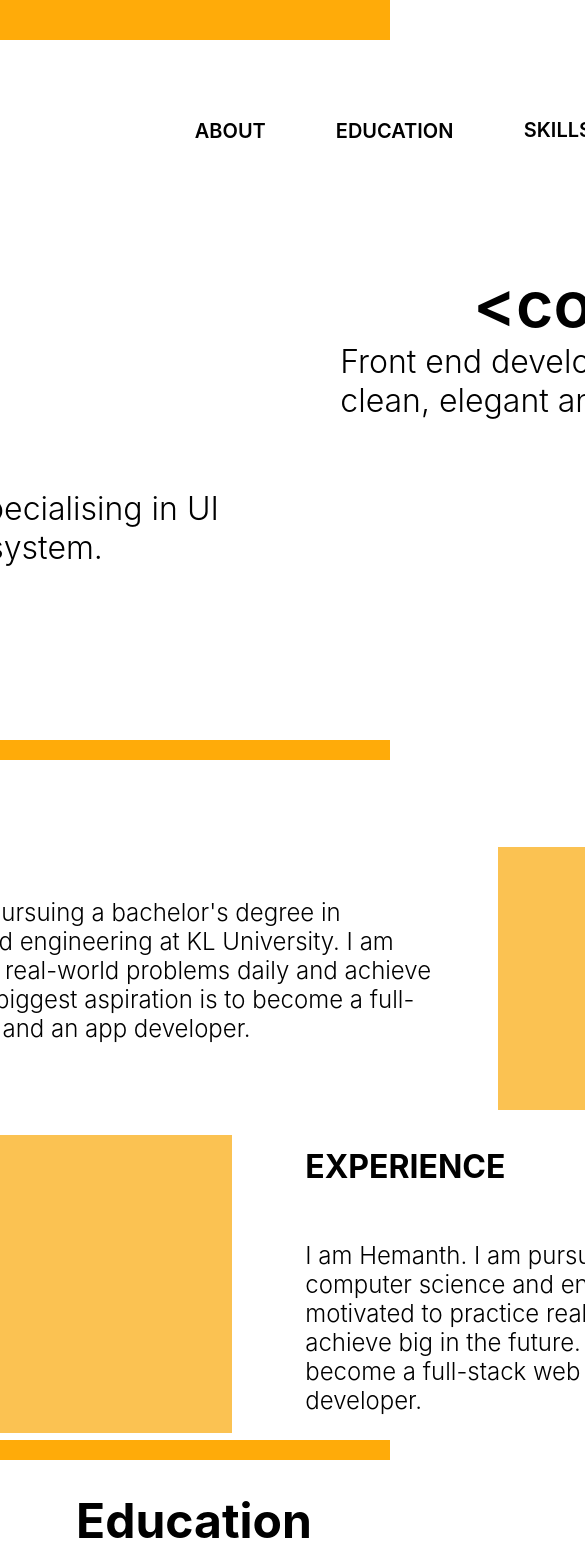
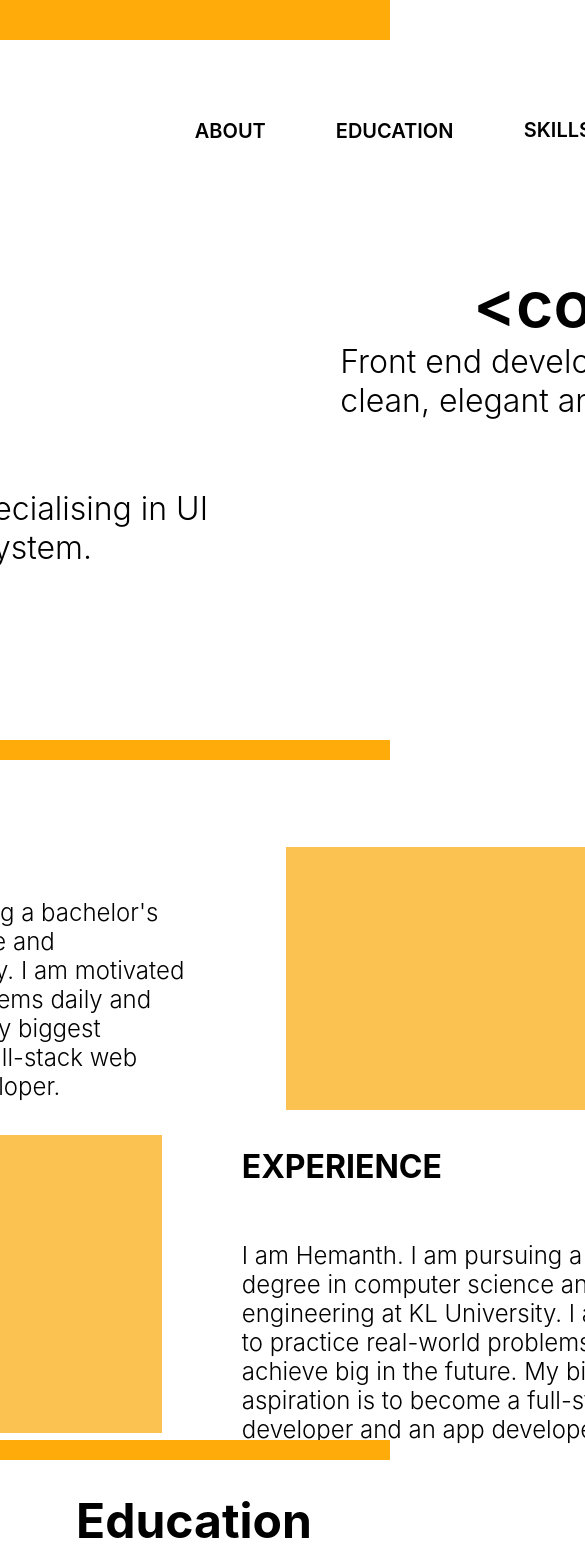
Before and after one commit to HemanthPaila/Portfolio, a React (Create React App) app: page / in a window 390 px wide. Shown: the top 1568 px of the page, 585 px wide, since content can reach past the window. Built offline with nearby package versions, Linux system fonts and the light colour scheme.

Commit message:
added media query into about section

```diff
--- a/src/AboutMe.css
+++ b/src/AboutMe.css
@@ -6,23 +6,14 @@
   background: #ffab09;
 }
 .main-body1 {
-  /* position: absolute;
+  position: absolute;
   width: 1360px;
   height: 700px;
-  left: 79px;
-  top: 0px; */
-  position: absolute;
-  width: 1360px;
-  /* width: auto; */
-  height: 700px;
-  /* left: 79px;
-  top: 40px; */
   left: calc(50% - 1360px / 2);
   top: calc(50% - 700px / 2 + 20px);
-
   background: #ffffff;
 }
-.main-content {
+/* .main-content {
   position: absolute;
   left: 0%;
   right: 0%;
@@ -30,7 +21,7 @@
   bottom: 0%;
 
   background: #ffffff;
-}
+} */
 .main-about__container {
   position: absolute;
   width: 131px;
@@ -154,9 +145,29 @@
     width: auto;
   }
   .main-body1 {
-    width: 1091.5px;
-    left: calc(50% - 1091.5px / 2);
+    width: 1218.44px;
+    left: calc(50% - 1218.44px / 2);
     top: calc(50% - 700px / 2 + 20px);
+  }
+  .main-about__container {
+    left: 108.18px;
+  }
+  .about {
+    /* font-weight: 200;
+    font-size: 16px; */
+    width: 500px;
+    height: 200px;
+    left: 108.18px;
+  }
+  .exp-content {
+    width: 500px;
+    height: 200px;
+  }
+  .experience-img {
+    left: 108.18px;
+  }
+  .person-img {
+    left: 700px;
   }
 }
 /* Media Query for Large screens */
--- a/src/AboutMe.js
+++ b/src/AboutMe.js
@@ -4,17 +4,17 @@ const AboutMe = () => {
   return (
     <div className="body1">
       <div className="main-body1">
-        <div className="main-content">
+        {/* <div className="main-content"> */}
         <div className="main-about__container">
           <div className="about-content">ABOUT</div>
         </div>
         <div className="about">
           <p>
-              I am Hemanth. I am pursuing a bachelor's degree in computer
-              science and engineering at KL University. I am motivated to
-              practice real-world problems daily and achieve big in the future.
-              My biggest aspiration is to become a full-stack web developer and
-              an app developer.
+            I am Hemanth. I am pursuing a bachelor's degree in computer science
+            and engineering at KL University. I am motivated to practice
+            real-world problems daily and achieve big in the future. My biggest
+            aspiration is to become a full-stack web developer and an app
+            developer.
           </p>
         </div>
         <div className="person-img"></div>
@@ -22,16 +22,16 @@ const AboutMe = () => {
         <div className="exp-heading">EXPERIENCE</div>
         <div className="exp-content">
           <p>
-              I am Hemanth. I am pursuing a bachelor's degree in computer
-              science and engineering at KL University. I am motivated to
-              practice real-world problems daily and achieve big in the future.
-              My biggest aspiration is to become a full-stack web developer and
-              an app developer.
+            I am Hemanth. I am pursuing a bachelor's degree in computer science
+            and engineering at KL University. I am motivated to practice
+            real-world problems daily and achieve big in the future. My biggest
+            aspiration is to become a full-stack web developer and an app
+            developer.
           </p>
         </div>
       </div>
     </div>
-    </div>
+    // </div>
   );
 };
 export default AboutMe;
--- a/src/Design.css
+++ b/src/Design.css
@@ -45,7 +45,7 @@
 
   color: #000000;
 }
-@media (max-width: 1380) {
+@media (max-width: 1380px) {
   .design-heading {
     left: 108.18px;
   }
```
Lines whose indentation alone changed are shown as unchanged.
